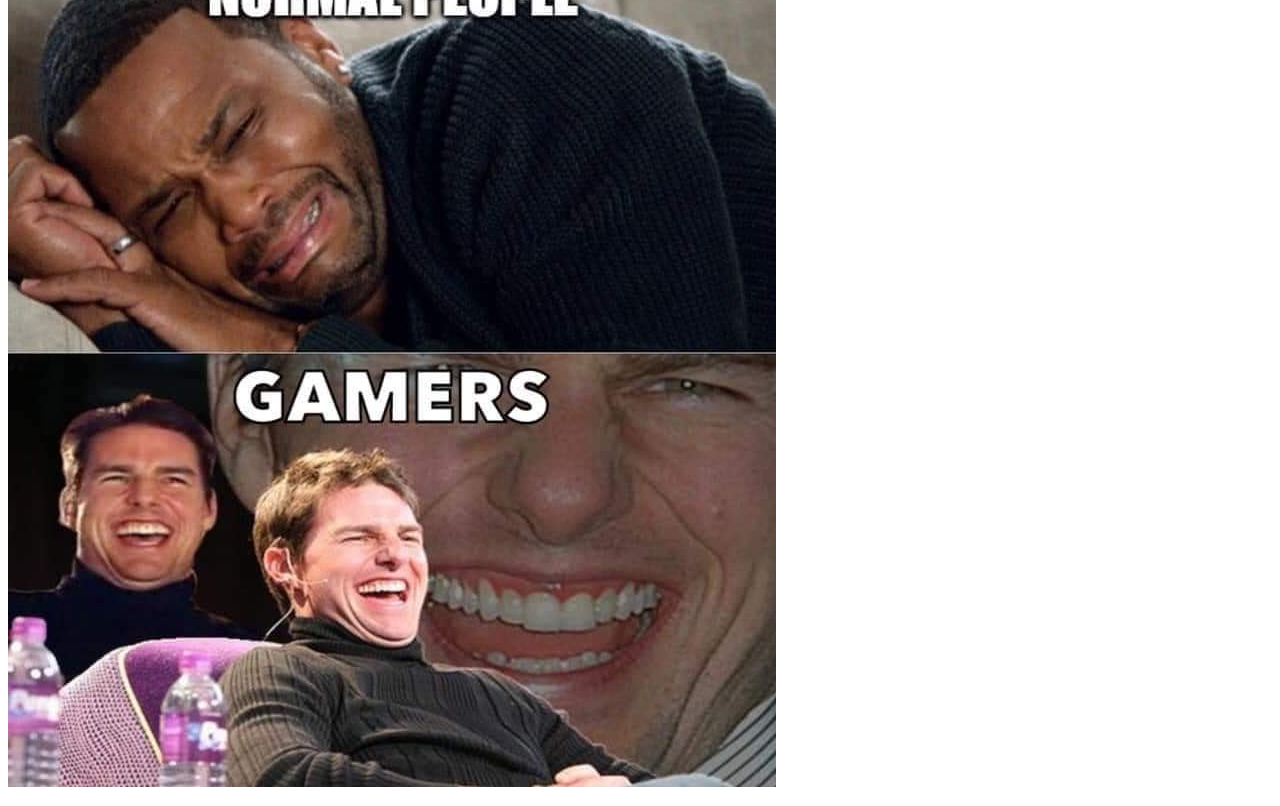
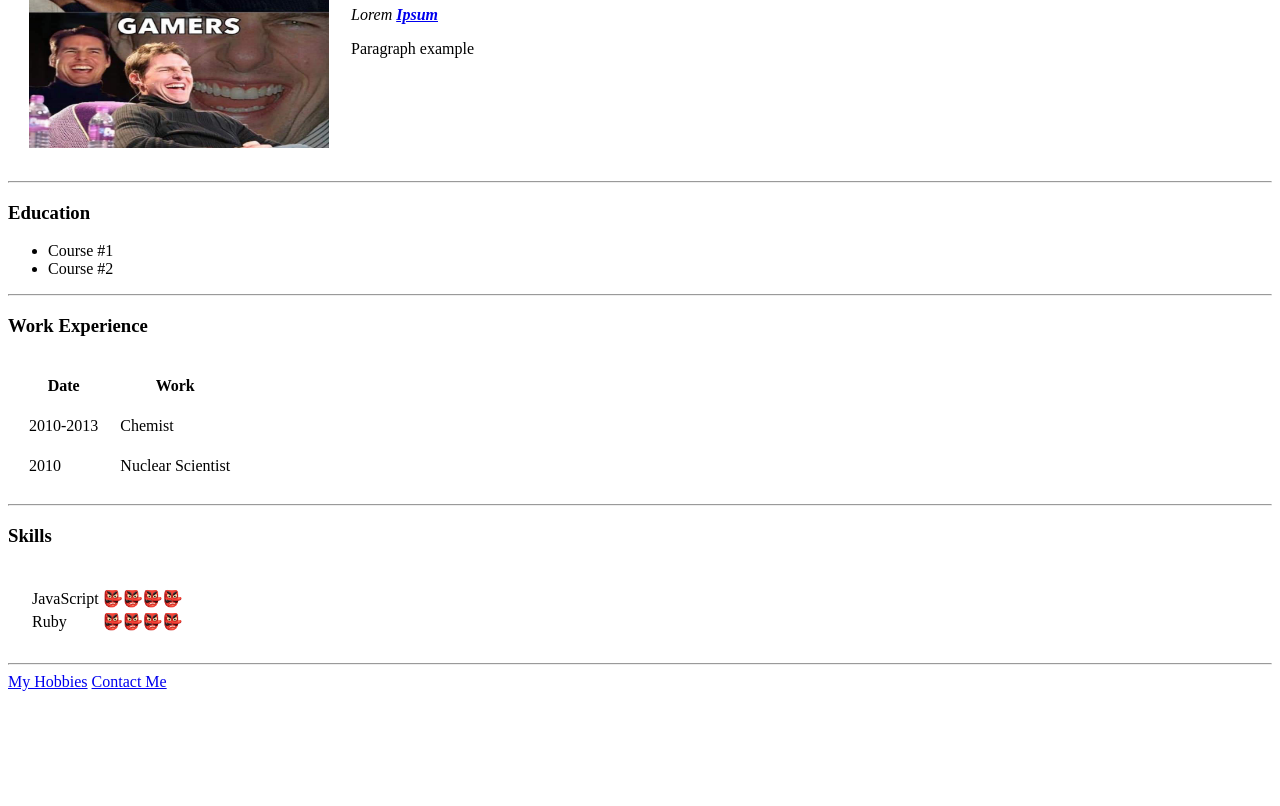
Before and after one commit to matichmike/web-development-practice, a plain HTML site: page HTML site/index.html in a window 1280 px wide. Shown: the part 181-987 px from the top of the page. After the commit the page ends 880 px from the top, so only its background shows below. Drawn offline with Linux system fonts and the light colour scheme.

Commit message:
forms and tables added

```diff
--- a/HTML site/index.html
+++ b/HTML site/index.html
@@ -1,22 +1,70 @@
 <!DOCTYPE html>
 <html lang="en">
+
 <head>
   <meta charset="UTF-8">
   <meta name="viewport" content="width=device-width, initial-scale=1.0">
   <title>Practice Site</title>
 </head>
+
 <body>
-  <img src="pic.jpg" alt="profile picture">
-  <h1>Practice Site</h1>
-  <p><em>Lorem <strong><a href="https://nintendo.com/">Ipsum</a></strong></em></p>
-  <p>Paragraph example</p>
+  <table cellspacing="20">
+    <tr>
+      <td><img src="pic.jpg" alt="profile picture" style="width:300px;height:300px;"></td>
+      <td>
+        <h1>Practice Site</h1>
+        <p><em>Lorem <strong><a href="https://nintendo.com/">Ipsum</a></strong></em></p>
+        <p>Paragraph example</p>
+      </td>
+    </tr>
+  </table>
+
+
   <hr>
   <h3>Education</h3>
   <ul>
     <li>Course #1</li>
     <li>Course #2</li>
   </ul>
+  <hr>
+  <h3>Work Experience</h3>
+  <table cellspacing="20">
+    <thead>
+      <tr>
+        <th>Date</th>
+        <th>Work</th>
+      </tr>
+    </thead>
+    <tr>
+      <td>2010-2013</td>
+      <td>Chemist</td>
+    </tr>
+    <tr>
+      <td>2010</td>
+      <td>Nuclear Scientist</td>
+    </tr>
+  </table>
+  <hr>
+  <h3>Skills</h3>
+  <table cellspacing="20">
+    <tr>
+      <td>
+        <table>
+          <tr>
+            <td>JavaScript</td>
+            <td>👺👺👺👺</td>
+          </tr>
+          <tr>
+            <td>Ruby</td>
+            <td>👺👺👺👺</td>
+          </tr>
+        </table>
+      </td>
+    </tr>
+  </table>
+  <hr>
   <a href="hobbies.html">My Hobbies</a>
   <a href="contact.html">Contact Me</a>
 </body>
+
 </html>
```
Also changed, not shown: HTML site/contact.html (+9 -0 lines).
